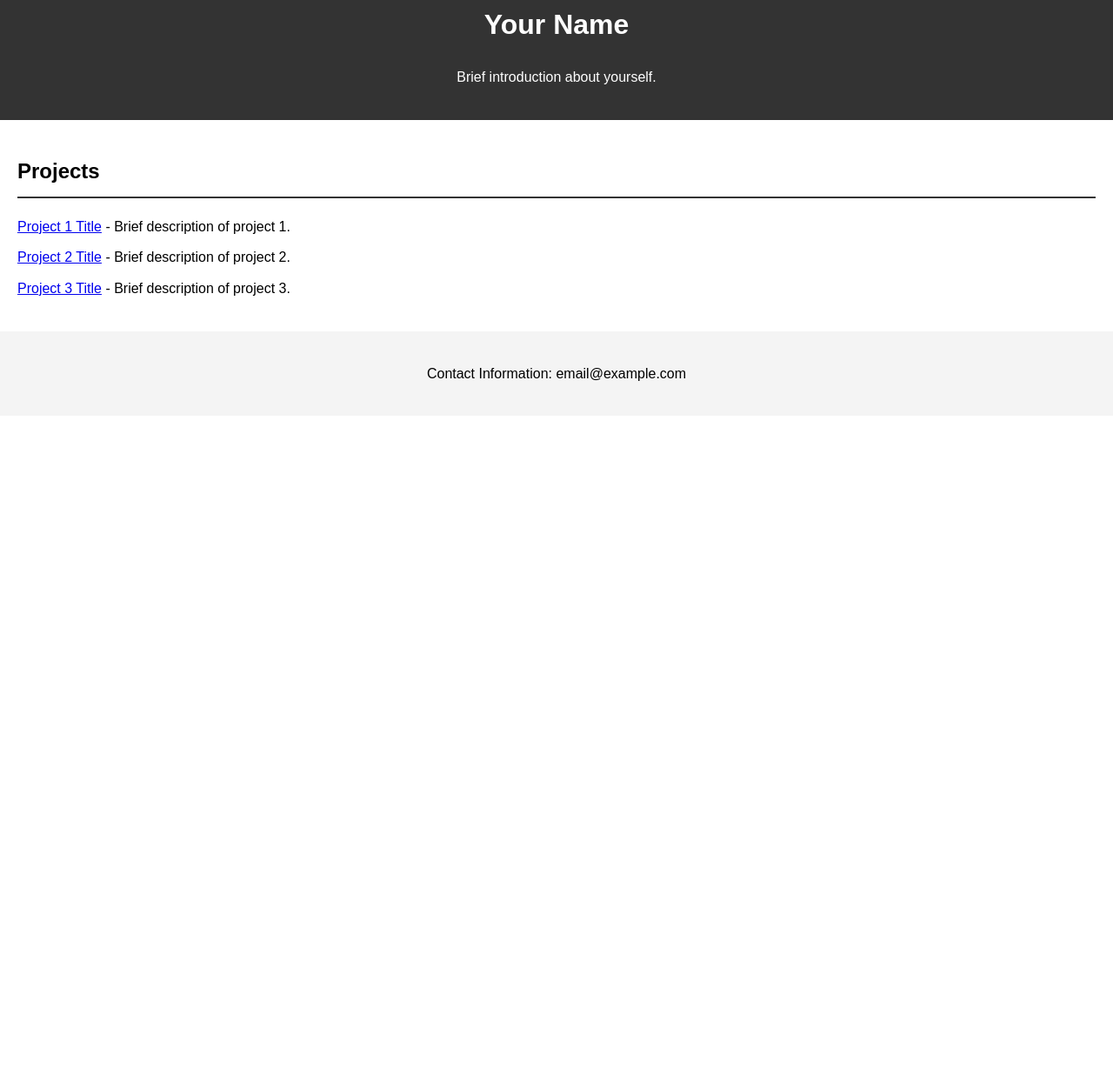
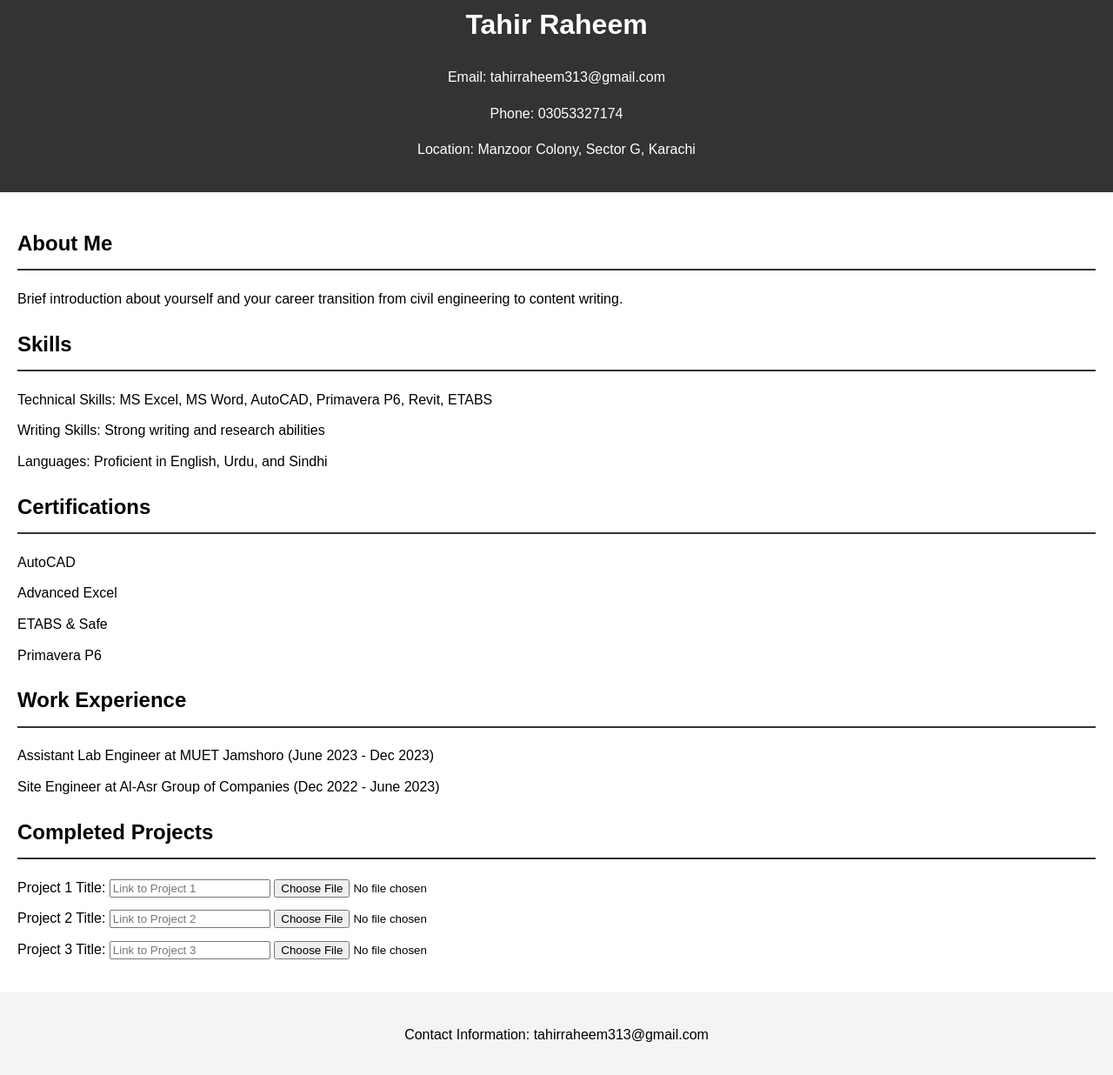
Before and after one commit to TahirRaheem/Testing-Portfolio, a plain HTML site: page index.html in a window 1280 px wide. Shown: the part 38-1274 px from the top of the page at 87% size. Before the commit the page ends 800 px from the top, so only its background shows below. Drawn offline with Linux system fonts and the light colour scheme.

Commit message:
Update index.html

```diff
--- a/index.html
+++ b/index.html
@@ -8,22 +8,68 @@
 </head>
 <body>
     <header>
-        <h1>Your Name</h1>
-        <p>Brief introduction about yourself.</p>
+        <h1>Tahir Raheem</h1>
+        <p>Email: tahirraheem313@gmail.com</p>
+        <p>Phone: 03053327174</p>
+        <p>Location: Manzoor Colony, Sector G, Karachi</p>
     </header>
     <main>
         <section>
-            <h2>Projects</h2>
+            <h2>About Me</h2>
+            <p>Brief introduction about yourself and your career transition from civil engineering to content writing.</p>
+        </section>
+
+        <section>
+            <h2>Skills</h2>
             <ul>
-                <li><a href="link-to-project1">Project 1 Title</a> - Brief description of project 1.</li>
-                <li><a href="link-to-project2">Project 2 Title</a> - Brief description of project 2.</li>
-                <li><a href="link-to-project3">Project 3 Title</a> - Brief description of project 3.</li>
+                <li>Technical Skills: MS Excel, MS Word, AutoCAD, Primavera P6, Revit, ETABS</li>
+                <li>Writing Skills: Strong writing and research abilities</li>
+                <li>Languages: Proficient in English, Urdu, and Sindhi</li>
+            </ul>
+        </section>
+
+        <section>
+            <h2>Certifications</h2>
+            <ul>
+                <li>AutoCAD</li>
+                <li>Advanced Excel</li>
+                <li>ETABS & Safe</li>
+                <li>Primavera P6</li>
+            </ul>
+        </section>
+
+        <section>
+            <h2>Work Experience</h2>
+            <ul>
+                <li>Assistant Lab Engineer at MUET Jamshoro (June 2023 - Dec 2023)</li>
+                <li>Site Engineer at Al-Asr Group of Companies (Dec 2022 - June 2023)</li>
+            </ul>
+        </section>
+
+        <section>
+            <h2>Completed Projects</h2>
+            <ul>
+                <li>
+                    <label for="project1">Project 1 Title:</label>
+                    <input type="text" id="project1" placeholder="Link to Project 1">
+                    <input type="file" accept=".pdf, .docx, .pptx">
+                </li>
+                <li>
+                    <label for="project2">Project 2 Title:</label>
+                    <input type="text" id="project2" placeholder="Link to Project 2">
+                    <input type="file" accept=".pdf, .docx, .pptx">
+                </li>
+                <li>
+                    <label for="project3">Project 3 Title:</label>
+                    <input type="text" id="project3" placeholder="Link to Project 3">
+                    <input type="file" accept=".pdf, .docx, .pptx">
+                </li>
                 <!-- Add more projects as needed -->
             </ul>
         </section>
     </main>
     <footer>
-        <p>Contact Information: email@example.com</p>
+        <p>Contact Information: tahirraheem313@gmail.com</p>
     </footer>
 </body>
 </html>
```
